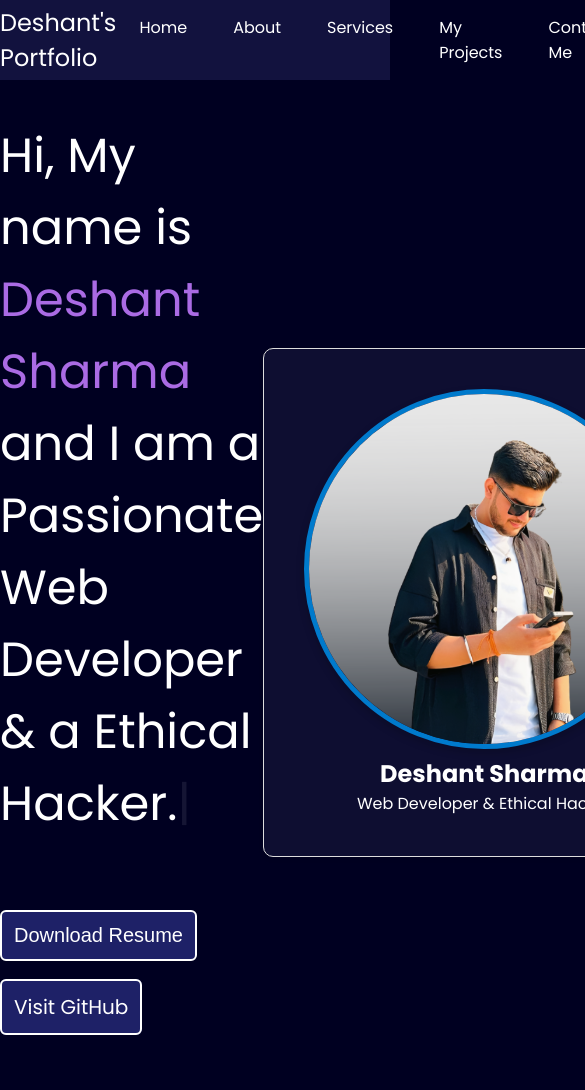
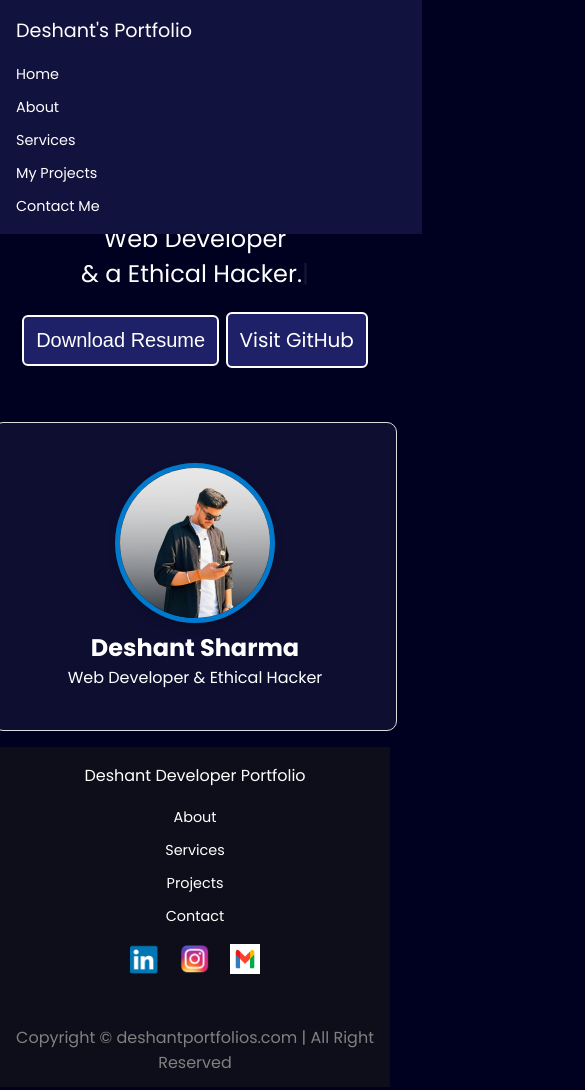
Before and after one commit to Deshant-Sharma/Sunstone-Project3_Deshant-s-Portfolio, a plain HTML site: page index.html in a window 390 px wide. Shown: the top 1090 px of the page, 585 px wide, since content can reach past the window. Drawn offline with nearby package versions, Linux system fonts and the light colour scheme.

Commit message:
Update style.css

```diff
--- a/style.css
+++ b/style.css
@@ -240,3 +240,99 @@ footer .Footer-Rights {
 .social-icon img:hover {
     transform: scale(1.2);
 }
+
+
+/* Existing styles remain the same… */
+
+/* --------------------------------------
+   Responsive Adjustments for Tablets & Phones
+---------------------------------------- */
+
+@media (max-width: 768px) {
+  nav {
+    flex-direction: column;
+    height: auto;
+    padding: 1em;
+    align-items: flex-start;
+  }
+
+  nav ul {
+    flex-direction: column;
+    align-items: flex-start;
+    gap: 0.5em;
+    margin-top: 1em;
+  }
+
+  nav ul li {
+    margin: 0;
+  }
+
+  .FirstSection {
+    flex-direction: column;
+    margin: 100px 0 0 0;
+    padding: 1em;
+    text-align: center;
+  }
+
+  .leftsection {
+    font-size: 2rem;
+  }
+
+  .leftsection .buttons {
+    padding: 1em 0;
+  }
+
+  .profile-container {
+    margin-top: 2em;
+    width: 90%;
+  }
+
+  .profile-pic {
+    width: 200px;
+    height: 200px;
+  }
+
+  .footer {
+    flex-direction: column;
+    align-items: center;
+    padding: 1em;
+  }
+
+  .footer > div {
+    width: auto;
+    margin-bottom: 1em;
+    text-align: center;
+  }
+
+  .footer-nav ul {
+    flex-direction: column;
+    gap: 0.5em;
+  }
+
+  .footer-nav ul li a {
+    font-size: 0.9rem;
+  }
+
+  .footer .Footer-Rights {
+    font-size: 0.8rem;
+  }
+}
+
+@media (max-width: 480px) {
+  .left {
+    font-size: 1.2rem;
+  }
+
+  .leftsection {
+    font-size: 1.5rem;
+  }
+
+  .profile-pic {
+    width: 150px;
+    height: 150px;
+  }
+
+  nav ul li a {
+    font-size: 0.9rem;
+  }
+}
```
